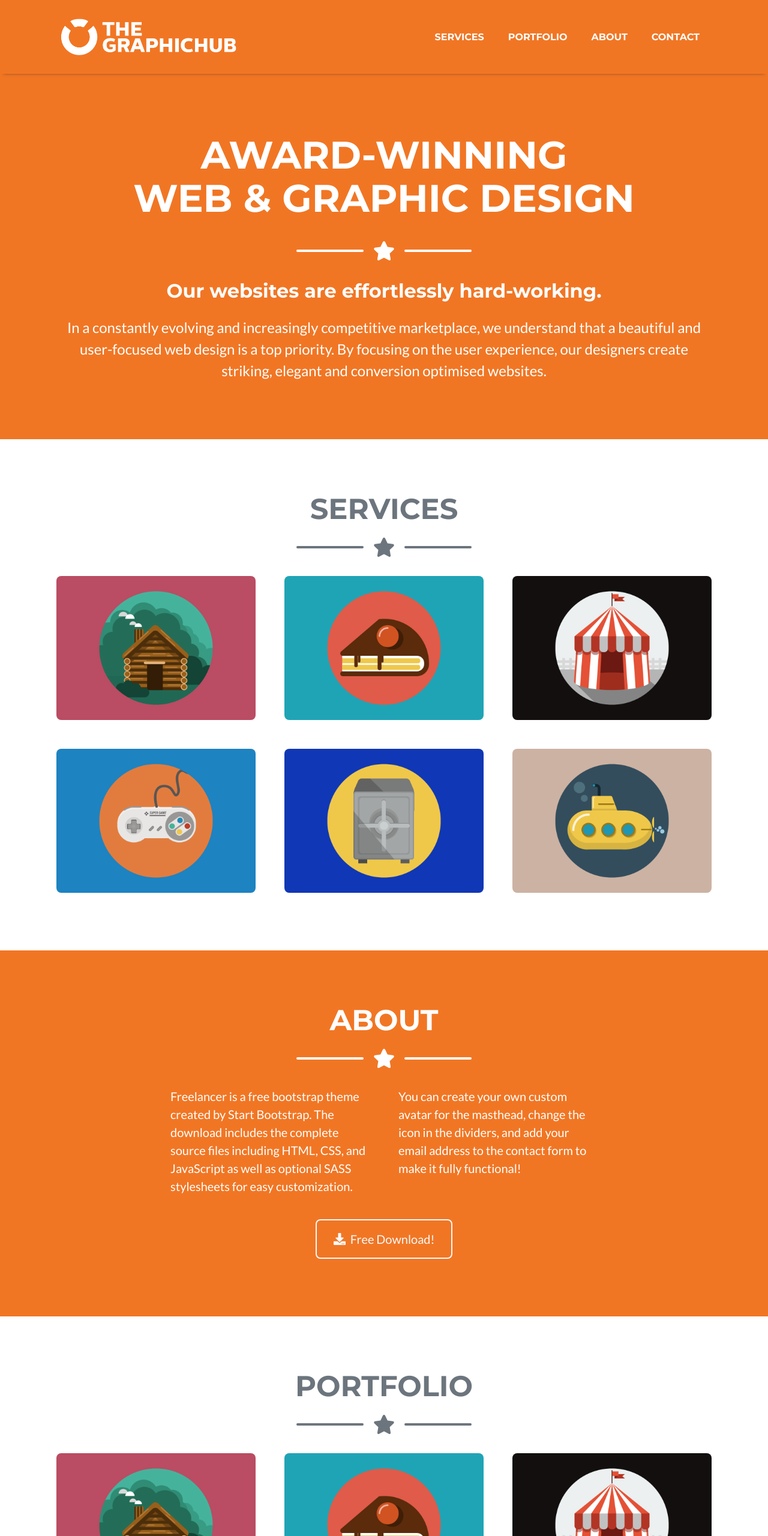
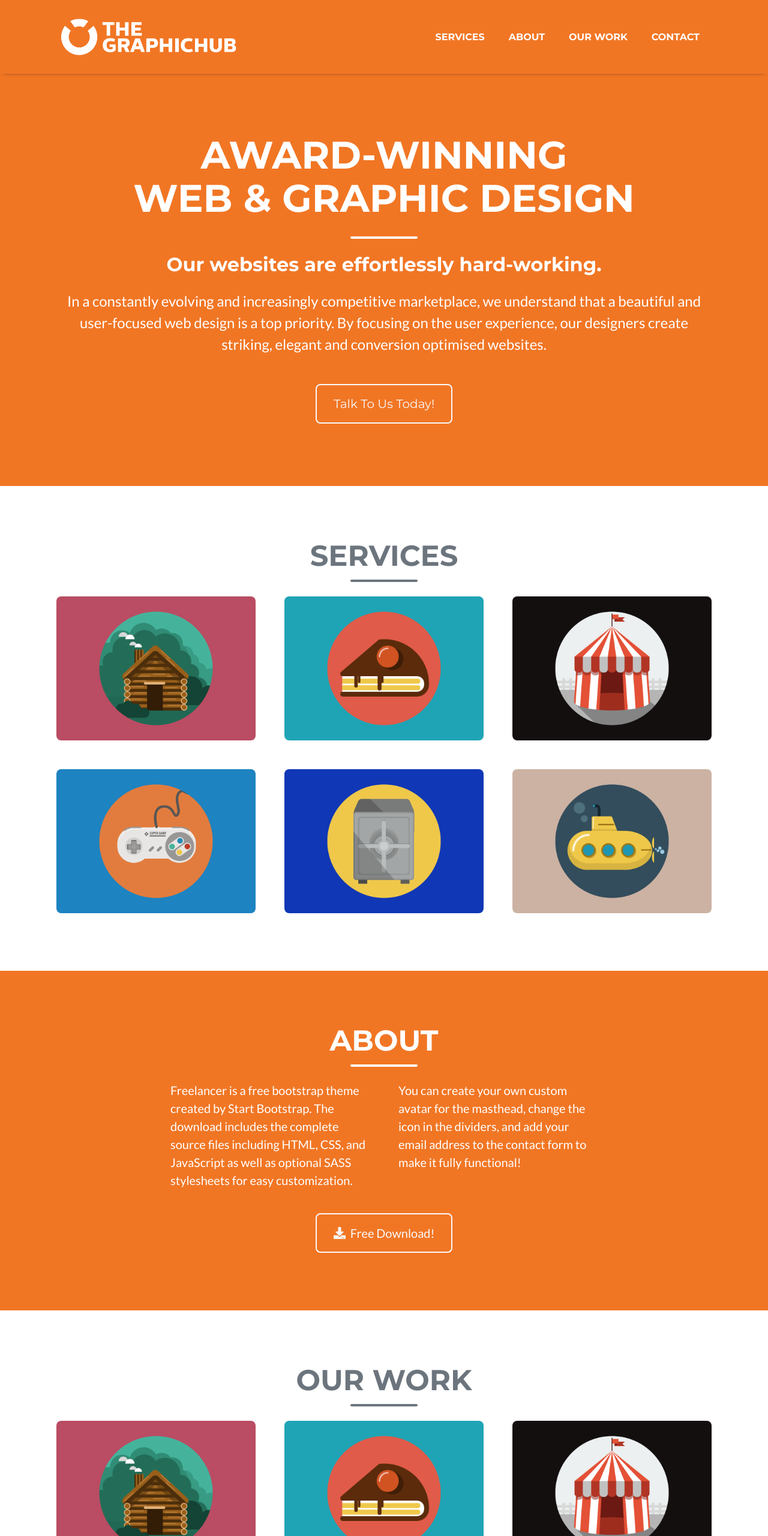
Before and after one commit to NiallCorcoran93/thegraphichub, a plain HTML site: page index.html in a window 1280 px wide. Shown: the top 2560 px of the page at 60% size. Drawn offline with nearby package versions, Linux system fonts and the light colour scheme.

Commit message:
Update index.html

```diff
--- a/index.html
+++ b/index.html
@@ -29,8 +29,8 @@
                 <div class="collapse navbar-collapse" id="navbarResponsive">
                     <ul class="navbar-nav ml-auto">
                         <li class="nav-item mx-0 mx-lg-1"><a class="nav-link py-3 px-0 px-lg-3 rounded js-scroll-trigger" href="#services">Services</a></li>
-                        <li class="nav-item mx-0 mx-lg-1"><a class="nav-link py-3 px-0 px-lg-3 rounded js-scroll-trigger" href="#portfolio">Portfolio</a></li>
                         <li class="nav-item mx-0 mx-lg-1"><a class="nav-link py-3 px-0 px-lg-3 rounded js-scroll-trigger" href="#about">About</a></li>
+                        <li class="nav-item mx-0 mx-lg-1"><a class="nav-link py-3 px-0 px-lg-3 rounded js-scroll-trigger" href="#portfolio">Our Work</a></li>
                         <li class="nav-item mx-0 mx-lg-1"><a class="nav-link py-3 px-0 px-lg-3 rounded js-scroll-trigger" href="#contact">Contact</a></li>
                     </ul>
                 </div>
@@ -43,13 +43,13 @@
                 <!-- Icon Divider-->
                 <div class="divider-custom divider-light">
                     <div class="divider-custom-line"></div>
-                    <div class="divider-custom-icon"><i class="fas fa-star"></i></div>
-                    <div class="divider-custom-line"></div>
                 </div>
                 <!-- Masthead Subheading-->
                 <p class="masthead-subheading font-weight-light mb-0"><h2>Our websites are effortlessly hard-working.</h2></p>
                 <p class="masthead-subheading font-weight-light mb-0">In a constantly evolving and increasingly competitive marketplace, we understand that a beautiful and user-focused web design is a top priority. By focusing on the user experience, our designers create striking, elegant and conversion optimised websites.</p>
-            </div>
+				</br></br>
+				<h1><a class="btn btn-xl btn-outline-light" href="https://startbootstrap.com/themes/freelancer/">Talk To Us Today!</a></h1>
+			</div>
         </header>
         <!-- Portfolio Section-->
         <section class="page-section portfolio" id="services">
@@ -58,8 +58,6 @@
                 <h2 class="page-section-heading text-center text-uppercase text-secondary mb-0">Services</h2>
                 <!-- Icon Divider-->
                 <div class="divider-custom">
-                    <div class="divider-custom-line"></div>
-                    <div class="divider-custom-icon"><i class="fas fa-star"></i></div>
                     <div class="divider-custom-line"></div>
                 </div>
                 <!-- Portfolio Grid Items-->
@@ -131,8 +129,6 @@
                 <!-- Icon Divider-->
                 <div class="divider-custom divider-light">
                     <div class="divider-custom-line"></div>
-                    <div class="divider-custom-icon"><i class="fas fa-star"></i></div>
-                    <div class="divider-custom-line"></div>
                 </div>
                 <!-- About Section Content-->
                 <div class="row">
@@ -151,11 +147,9 @@
         <section class="page-section portfolio" id="portfolio">
             <div class="container">
                 <!-- Portfolio Section Heading-->
-                <h2 class="page-section-heading text-center text-uppercase text-secondary mb-0">Portfolio</h2>
+                <h2 class="page-section-heading text-center text-uppercase text-secondary mb-0">Our Work</h2>
                 <!-- Icon Divider-->
                 <div class="divider-custom">
-                    <div class="divider-custom-line"></div>
-                    <div class="divider-custom-icon"><i class="fas fa-star"></i></div>
                     <div class="divider-custom-line"></div>
                 </div>
                 <!-- Portfolio Grid Items-->
@@ -226,8 +220,6 @@
                 <!-- Icon Divider-->
                 <div class="divider-custom divider-light">
                     <div class="divider-custom-line"></div>
-                    <div class="divider-custom-icon"><i class="fas fa-star"></i></div>
-                    <div class="divider-custom-line"></div>
                 </div>
                 <!-- Contact Section Form-->
                 <div class="row">
@@ -295,7 +287,7 @@
                     </div>
                     <!-- Footer About Text-->
                     <div class="col-lg-4">
-                        <h4 class="text-uppercase mb-4">About Freelancer</h4>
+                        <h4 class="text-uppercase mb-4">Useful Links</h4>
                         <p class="lead mb-0">Freelance is a free to use, MIT licensed Bootstrap theme created by <a href="http://startbootstrap.com">Start Bootstrap</a>.</p>
                     </div>
                 </div>
```
